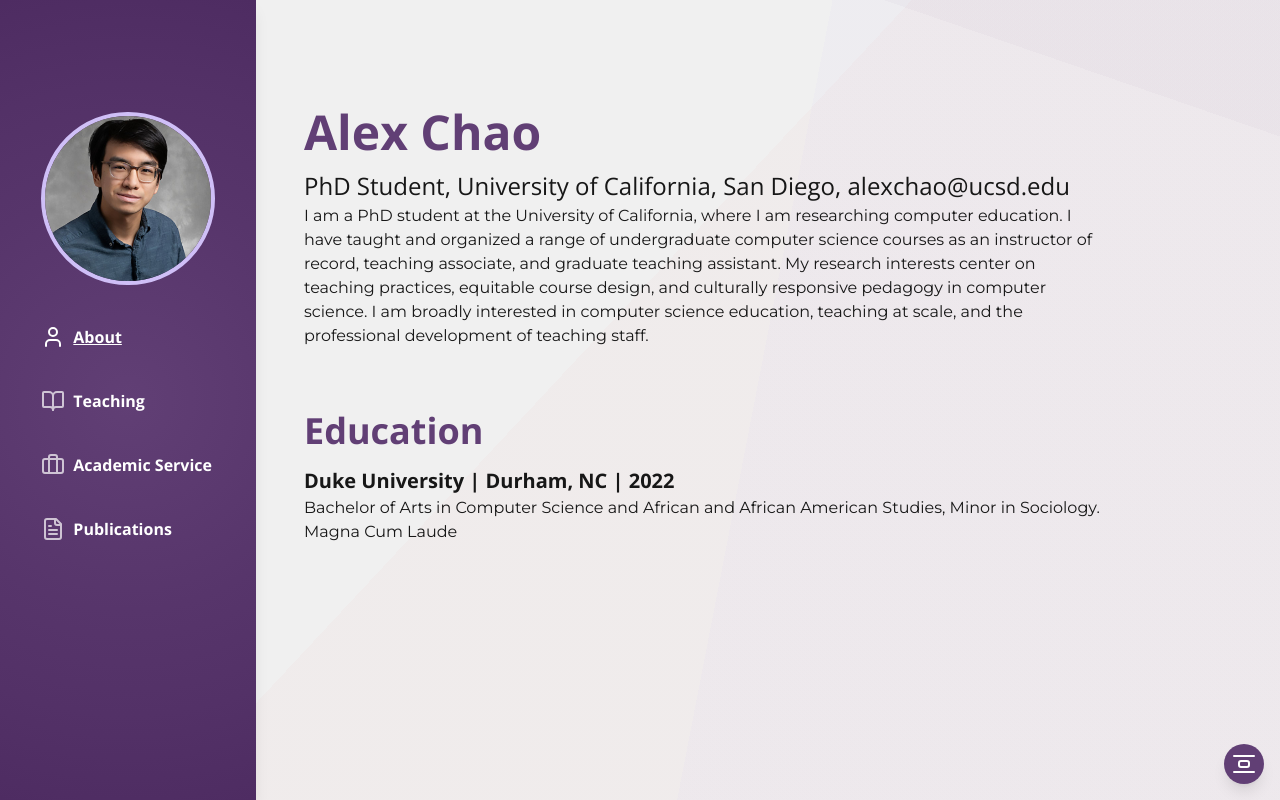
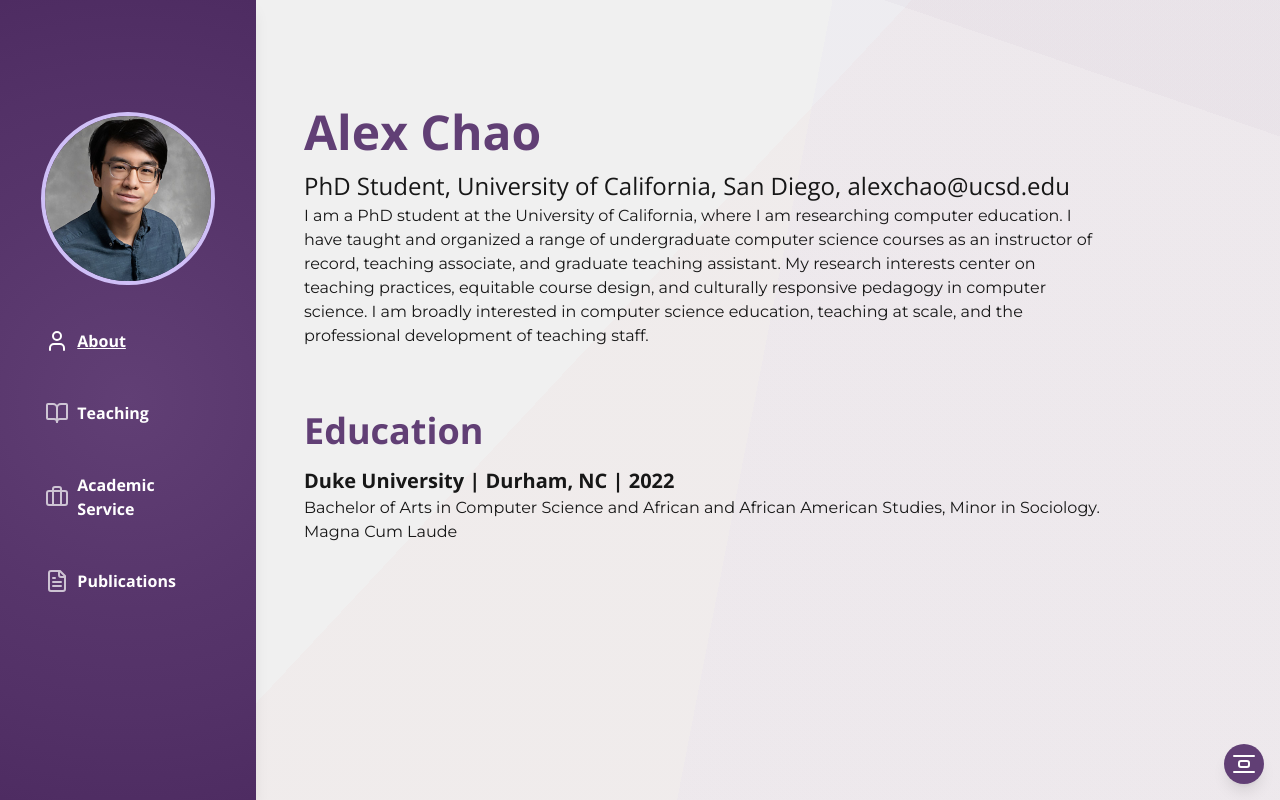
Before and after one commit to jessicanachen/alex-portfolio, a Next.js app: page / in a window 1280 px wide. Built offline with nearby package versions, Linux system fonts and the light colour scheme.

Commit message:
Feature: add tabbing on menu

```diff
--- a/src/components/NavBar.tsx
+++ b/src/components/NavBar.tsx
@@ -61,13 +61,24 @@ const NavBar = () => {
   return (
     <nav
       ref={menuRef}
+      role="navigation"
+      aria-label="Main navigation"
       className={`fixed top-0 left-0 h-screen shadow-lg p-card-padding z-10 bg-navbar-gradient transition-all
-      ${isOpen ? "w-nav-expanded-compact" : "min-w-nav-compact max-w-nav-compact"} lg:min-w-nav-width lg:max-w-nav-width`}
+        ${
+          isOpen
+            ? "w-nav-expanded-compact"
+            : "min-w-nav-compact max-w-nav-compact"
+        } lg:min-w-nav-width lg:max-w-nav-width`}
     >
       <div className="flex flex-col space-y-md-spacer w-full pt-lg-spacer items-center">
-        <div onClick={toggleMenu} className="cursor-pointer lg:hidden w-full">
-          <Menu size={32} className="inline cursor-pointer text-white" />
-        </div>
+        <button
+          onClick={toggleMenu}
+          aria-expanded={isOpen}
+          aria-label="Toggle navigation menu"
+          className="lg:hidden w-full cursor-pointer "
+        >
+          <Menu size={32} className="text-white" />
+        </button>
 
         <div className="w-5/6 h-5/6 border-4 border-secondary bg-secondary rounded-full items-center justify-center overflow-hidden hidden lg:flex">
           <Image
@@ -79,35 +90,32 @@ const NavBar = () => {
           />
         </div>
 
-        <div className="flex flex-col w-full lg:w-5/6 space-y-md-spacer text-left">
+        <ul className="flex flex-col w-full lg:w-5/6 space-y-md-spacer text-left list-none p-0 m-0">
           {navLinks.map(({ to, icon, label }) => {
-            const isActive = activeSection === to;
-            const showIconUnderline = isActive && !isOpen;
-
             return (
+              <li key={to}>
                 <ScrollLink
-                key={to}
                   to={to}
                   smooth={true}
                   duration={500}
                   spy={true}
                   offset={-64}
                   containerId="scroll-container"
-                activeClass="active"
-                className={`flex items-center gap-xs-spacer cursor-pointer font-sans text-white font-bold transition-all duration-200
-                ${isActive && isOpen ? "underline" : ""}
-                ${isActive && !isOpen ? "lg:underline" : ""}
+                  onSetActive={() => setActiveSection(to)}
+                >
+                  <button
+                    onClick={closeMenu}
+                    className={`flex items-center gap-xs-spacer font-sans text-white font-bold w-full text-left transition-all duration-200
+        ${activeSection === to && isOpen ? "underline" : ""}
+        ${activeSection === to && !isOpen ? "lg:underline" : ""}
         ${isOpen ? "hover:underline text-secondary" : ""}
-                lg:hover:underline
-                `}
-                onSetActive={() => setActiveSection(to)}
-                onClick={closeMenu}
+        lg:hover:underline rounded-md p-1`}
                   >
                     <span
                       className={`relative inline-block
-                  hover:before:absolute hover:before:content-[''] hover:before:w-6 hover:before:h-[4px] hover:before:bg-white hover:before:bottom-[-8px] hover:before:left-1/2 hover:before:-translate-x-1/2 ${isActive ? "text-white" : "opacity-70"}
+          ${activeSection === to ? "text-white" : "opacity-70"}
           ${
-                    showIconUnderline
+            activeSection === to && !isOpen
               ? "before:absolute before:content-[''] before:w-6 before:h-[4px] before:bg-white before:bottom-[-8px] before:left-1/2 before:-translate-x-1/2 lg:before:hidden"
               : ""
           }
@@ -115,13 +123,17 @@ const NavBar = () => {
                     >
                       {icon}
                     </span>
-                <span className={`${isOpen ? "inline" : "hidden"} lg:inline`}>
+                    <span
+                      className={`${isOpen ? "inline" : "hidden"} lg:inline`}
+                    >
                       {label}
                     </span>
+                  </button>
                 </ScrollLink>
+              </li>
             );
           })}
-        </div>
+        </ul>
       </div>
     </nav>
   );
```
Lines whose indentation alone changed are shown as unchanged.
